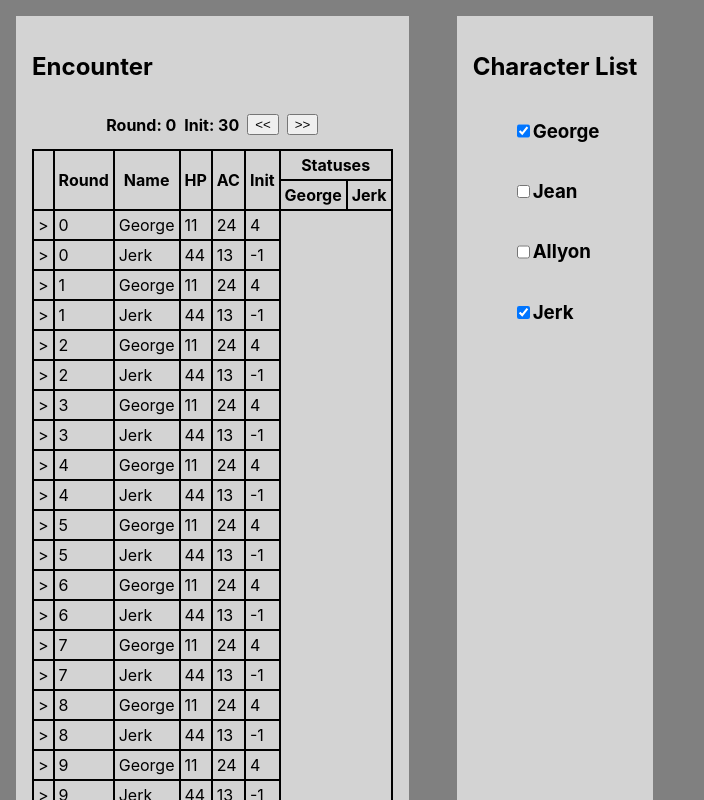
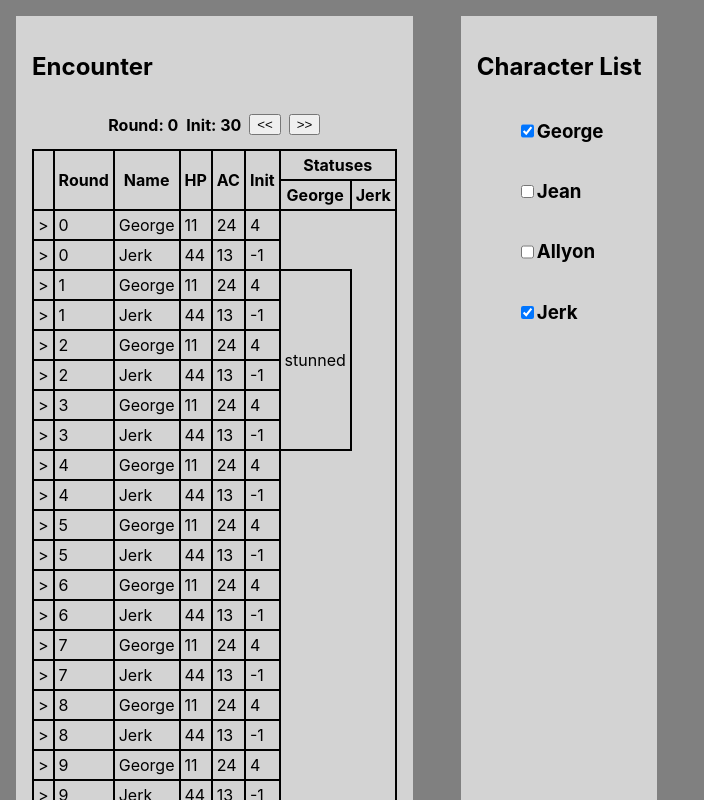
Before and after one commit to jamestw13/dm-helper, a React (Create React App) app: page / in a window 1280 px wide. Shown: the top 800 px of the page, without its empty margins (0-704 px from the left). Built offline with nearby package versions, Linux system fonts and the light colour scheme.

Commit message:
adding statuses

```diff
--- a/src/App.js
+++ b/src/App.js
@@ -17,6 +17,7 @@ function App() {
       init: 4,
       dex: 1,
       inEncounter: true,
+      statuses: [{ name: "stunned", startRound: 1, duration: 3 }],
     },
     {
       id: 13,
@@ -29,6 +30,7 @@ function App() {
       hp: 23,
       ac: 4,
       inEncounter: false,
+      statuses: [{ name: "Stone Skin", startRound: 2, duration: 4 }],
     },
     {
       id: 14,
--- /dev/null
+++ b/src/CharacterRow.jsx
@@ -0,0 +1,20 @@
+export const CharacterRow = ({ character: c, index: round, numChars }) => {
+  return (
+    <tr>
+      <td>&gt;</td>
+      <td>{round}</td>
+      <td>{c.name}</td>
+      <td>{c.hp}</td>
+      <td>{c.ac}</td>
+      <td>{c.init}</td>
+      {c.statuses?.map(
+        (status, i) =>
+          status.startRound === round && (
+            <td key={i} rowSpan={status.duration * numChars}>
+              {status.name}
+            </td>
+          )
+      )}
+    </tr>
+  );
+};
--- /dev/null
+++ b/src/Condition.jsx
@@ -0,0 +1,5 @@
+const statuses = [{ start: George1, end: George3 }];
+
+export const StatusColumn = () => {
+  return <td>Status</td>;
+};
--- a/src/TrackerTable.jsx
+++ b/src/TrackerTable.jsx
@@ -1,22 +1,18 @@
 import { useEffect } from "react";
 import { useState } from "react";
+import { CharacterRow } from "./CharacterRow";
 
 export const TrackerTable = ({ chars, numRounds }) => {
-  const [tableRows, setTableRows] = useState([]);
-
+  console.log(
+    "activeChars: ",
+    chars.reduce((val, char) => char.inEncounter && val++)
+  );
   const charRows = [];
   for (let i = 0; i <= numRounds; i++) {
     chars.forEach((c) => {
       if (c.inEncounter) {
         charRows.push(
-          <tr>
-            <td>&gt;</td>
-            <td>{i}</td>
-            <td>{c.name}</td>
-            <td>{c.hp}</td>
-            <td>{c.ac}</td>
-            <td>{c.init}</td>
-          </tr>
+          <CharacterRow key={c.name + i} character={c} index={i} numChars={2} />
         );
       }
     });
@@ -36,8 +32,8 @@ export const TrackerTable = ({ chars, numRounds }) => {
             <th rowSpan="2">Init</th>
             <th
               colSpan={
-                chars.map((c) => {
-                  return c.inEncounter && <th>{c.name}</th>;
+                chars.map((c, i) => {
+                  return c.inEncounter && <th key={i}>{c.name}</th>;
                 }).length
               }
               id="status-header"
@@ -46,13 +42,12 @@ export const TrackerTable = ({ chars, numRounds }) => {
             </th>
           </tr>
           <tr>
-            {chars.map((c) => {
-              return c.inEncounter && <th>{c.name}</th>;
+            {chars.map((c, i) => {
+              return c.inEncounter && <th key={i}>{c.name}</th>;
             })}
           </tr>
         </thead>
-        <tbody id="tracker-body"></tbody>
-        {charRows}
+        <tbody id="tracker-body">{charRows}</tbody>
       </table>
     </>
   );
```
